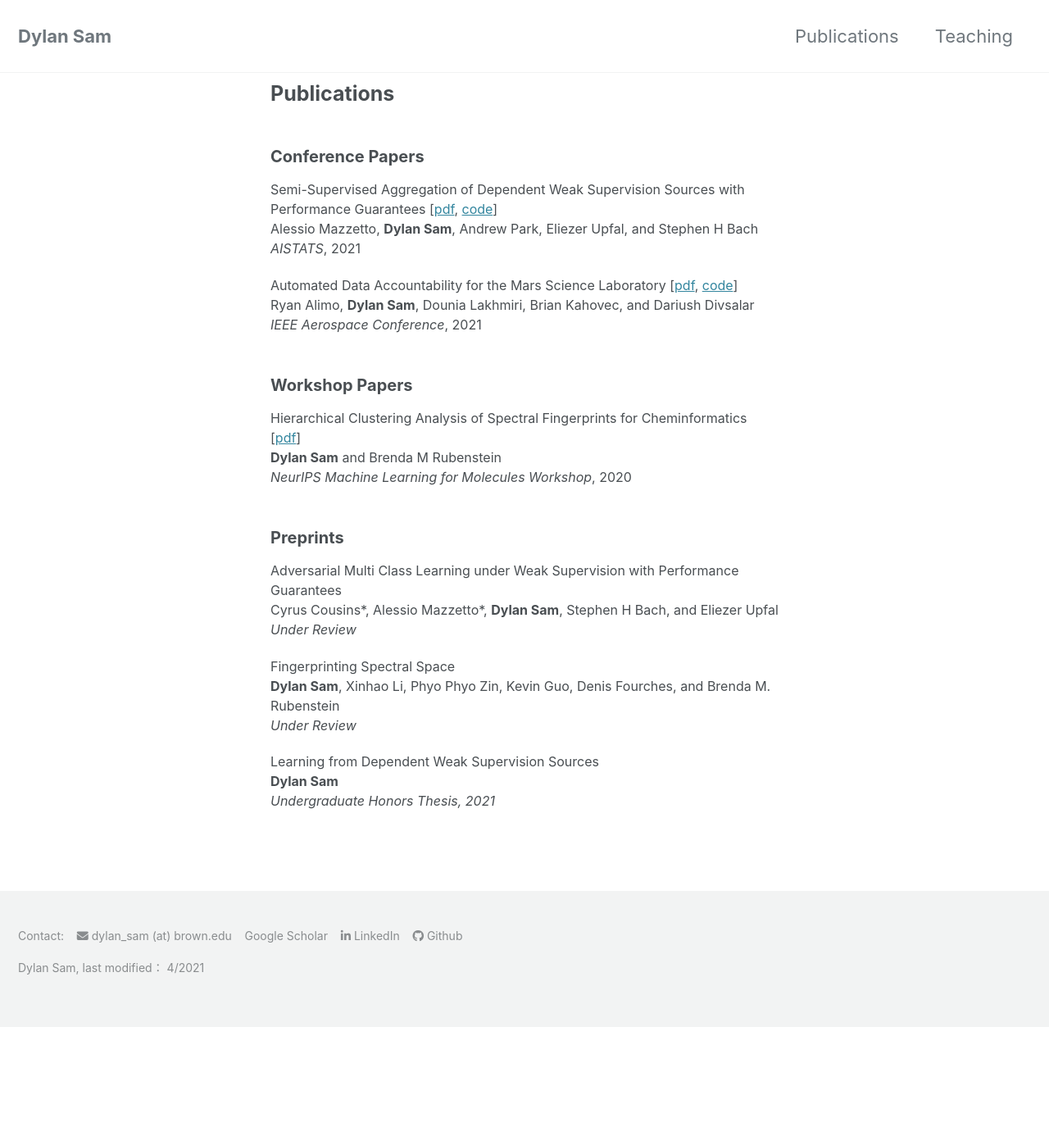
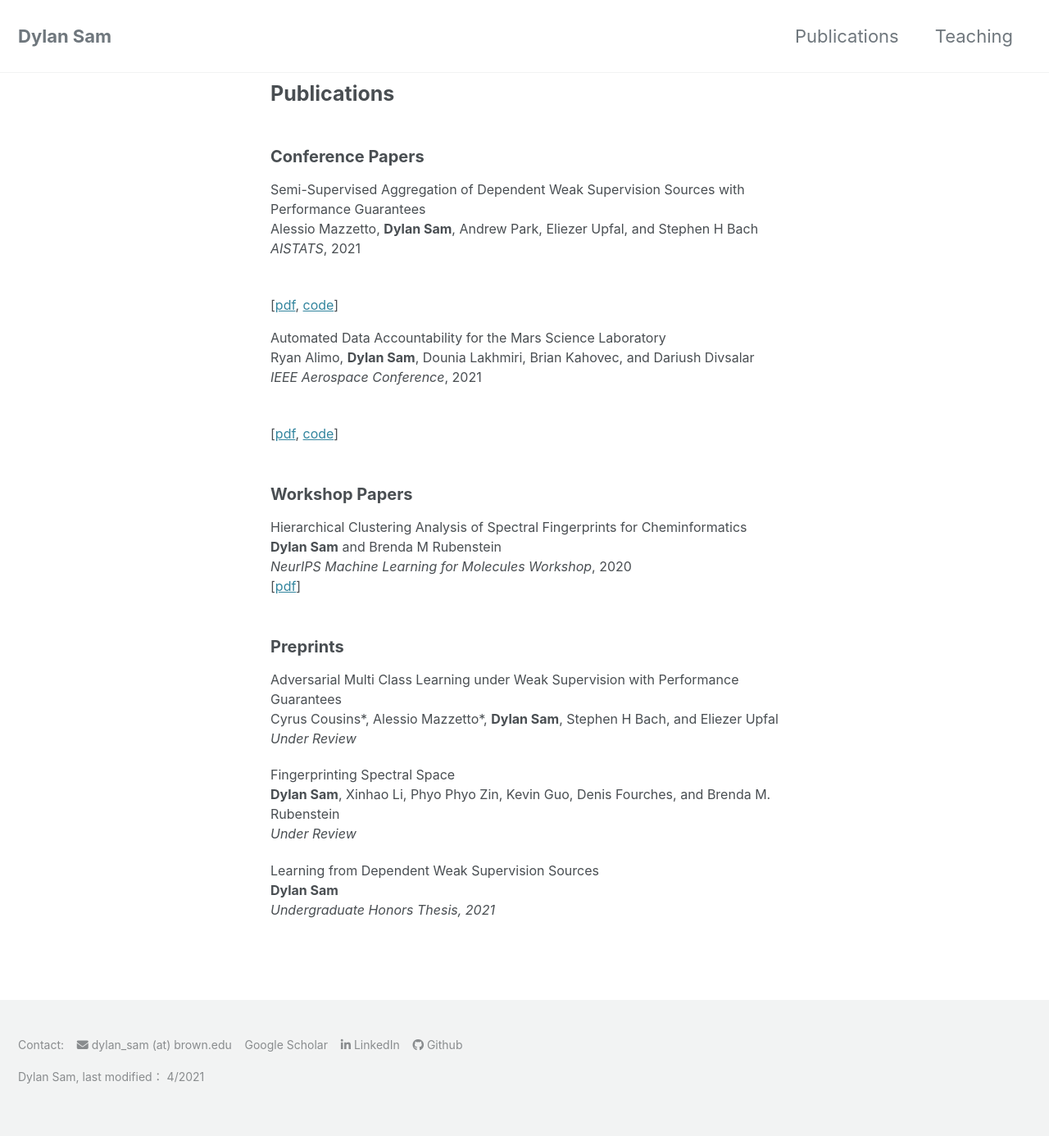
Before and after one commit to dsam99/dsam99.github.io, a Jekyll site: the page built from publications.md, in a window 1280 px wide. Shown: the whole page at 82% size. Built offline with Jekyll 4.4.1, drawn with Linux system fonts in a browser that asks for light colours; cached includes are drawn as plain includes; nearby versions of some CDN libraries; a style sheet for code colours, icons or effects is not loaded; before the commit the page ends 1253 px from its top, so only the background shows below that.

Commit message:
moving links for pubs on separate line

```diff
--- a/_layouts/publications.html
+++ b/_layouts/publications.html
@@ -9,21 +9,24 @@ author_profile: false
 
 		<h2 class="abstracts-title">Conference Papers</h2>
 
-			<p class="title"> Semi-Supervised Aggregation of Dependent Weak Supervision Sources with Performance Guarantees [<a href="http://proceedings.mlr.press/v130/mazzetto21a/mazzetto21a.pdf" target="_blank">pdf</a>,
-				<a href="https://github.com/BatsResearch/mazzetto-aistats21-code" target="_blank">code</a>]<br>
+			<p class="title"> Semi-Supervised Aggregation of Dependent Weak Supervision Sources with Performance Guarantees <br>
 				Alessio Mazzetto, <strong>Dylan Sam</strong>, Andrew Park, Eliezer Upfal, and Stephen H Bach <br>
-				<i>AISTATS</i>, 2021</p>
+				<i>AISTATS</i>, 2021</p> <br>
+				[<a href="http://proceedings.mlr.press/v130/mazzetto21a/mazzetto21a.pdf" target="_blank">pdf</a>,
+				<a href="https://github.com/BatsResearch/mazzetto-aistats21-code" target="_blank">code</a>]
 
-			<p class="title"> Automated Data Accountability for the Mars Science Laboratory [<a href="{{ url }}/assets/aeroconf_jpl_paper.pdf" target="_blank">pdf</a>,
-				<a href="https://github.com/dsam99/gdsa_machine_learning" target="_blank">code</a>] <br>
+			<p class="title"> Automated Data Accountability for the Mars Science Laboratory <br>
 				Ryan Alimo, <strong>Dylan Sam</strong>, Dounia Lakhmiri, Brian Kahovec, and Dariush Divsalar <br>
-				<i>IEEE Aerospace Conference</i>, 2021</p>
+				<i>IEEE Aerospace Conference</i>, 2021</p> <br>
+				[<a href="{{ url }}/assets/aeroconf_jpl_paper.pdf" target="_blank">pdf</a>,
+				<a href="https://github.com/dsam99/gdsa_machine_learning" target="_blank">code</a>]
 
 		<h2 class="abstracts-title">Workshop Papers</h2>
 
-			<p class="title"> Hierarchical Clustering Analysis of Spectral Fingerprints for Cheminformatics [<a href="https://ml4molecules.github.io/papers2020/ML4Molecules_2020_paper_29.pdf" target="_blank">pdf</a>] <br>
+			<p class="title"> Hierarchical Clustering Analysis of Spectral Fingerprints for Cheminformatics <br>
 				<strong>Dylan Sam</strong> and Brenda M Rubenstein <br>
-				<i>NeurIPS Machine Learning for Molecules Workshop</i>, 2020
+				<i>NeurIPS Machine Learning for Molecules Workshop</i>, 2020 <br>
+				[<a href="https://ml4molecules.github.io/papers2020/ML4Molecules_2020_paper_29.pdf" target="_blank">pdf</a>]
 
 		<h2 class="papers-title">Preprints</h2>
 
```
